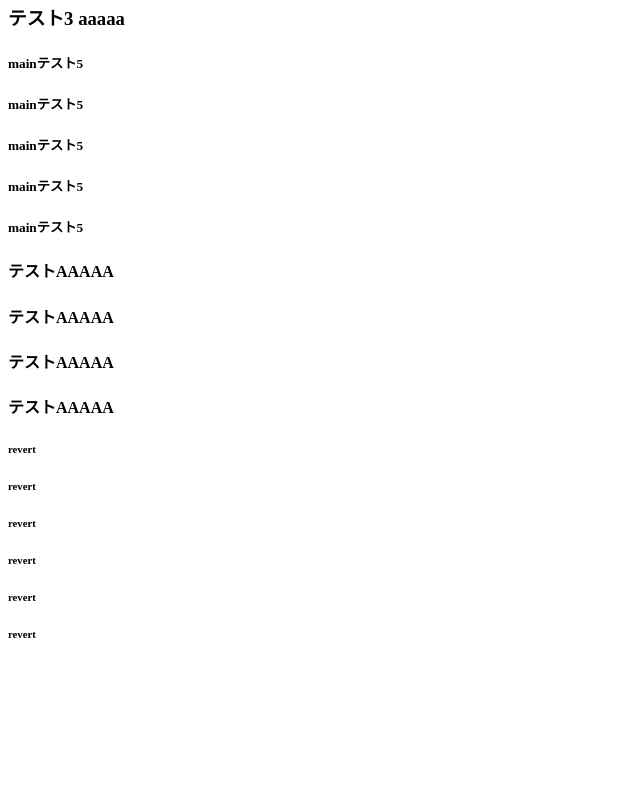
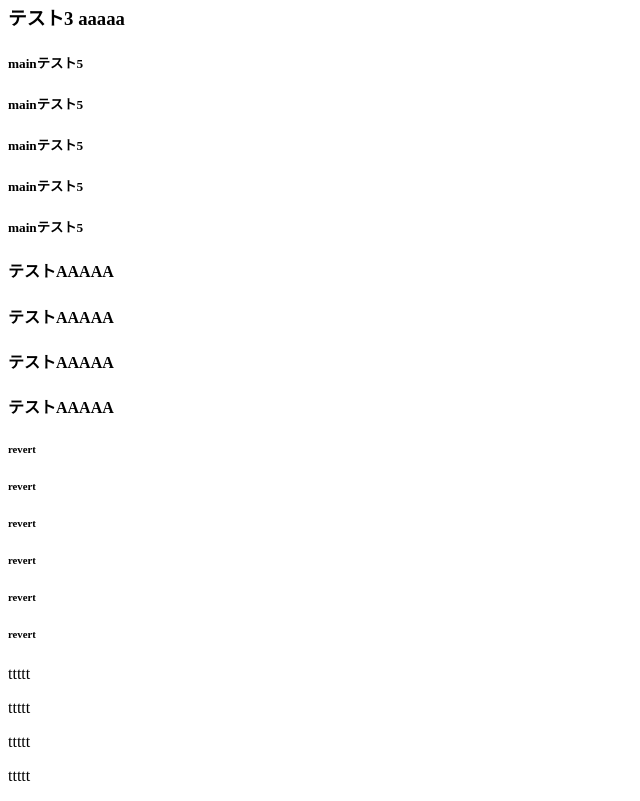
Before and after one commit to tatsuki-okuda/test, a plain HTML site: page index.html in a window 1280 px wide. Shown: the part 712-1513 px from the top of the page, without its empty margins (0-640 px from the left). Before the commit the page ends 1377 px from the top, so only its background shows below. Drawn offline with Linux system fonts and the light colour scheme.

Commit message:
add tttt

```diff
--- a/index.html
+++ b/index.html
@@ -42,5 +42,9 @@
   <h6>revert</h6>
   <h6>revert</h6>
 
+  <p>ttttt</p>
+  <p>ttttt</p>
+  <p>ttttt</p>
+  <p>ttttt</p>
 </body>
 </html>
```
